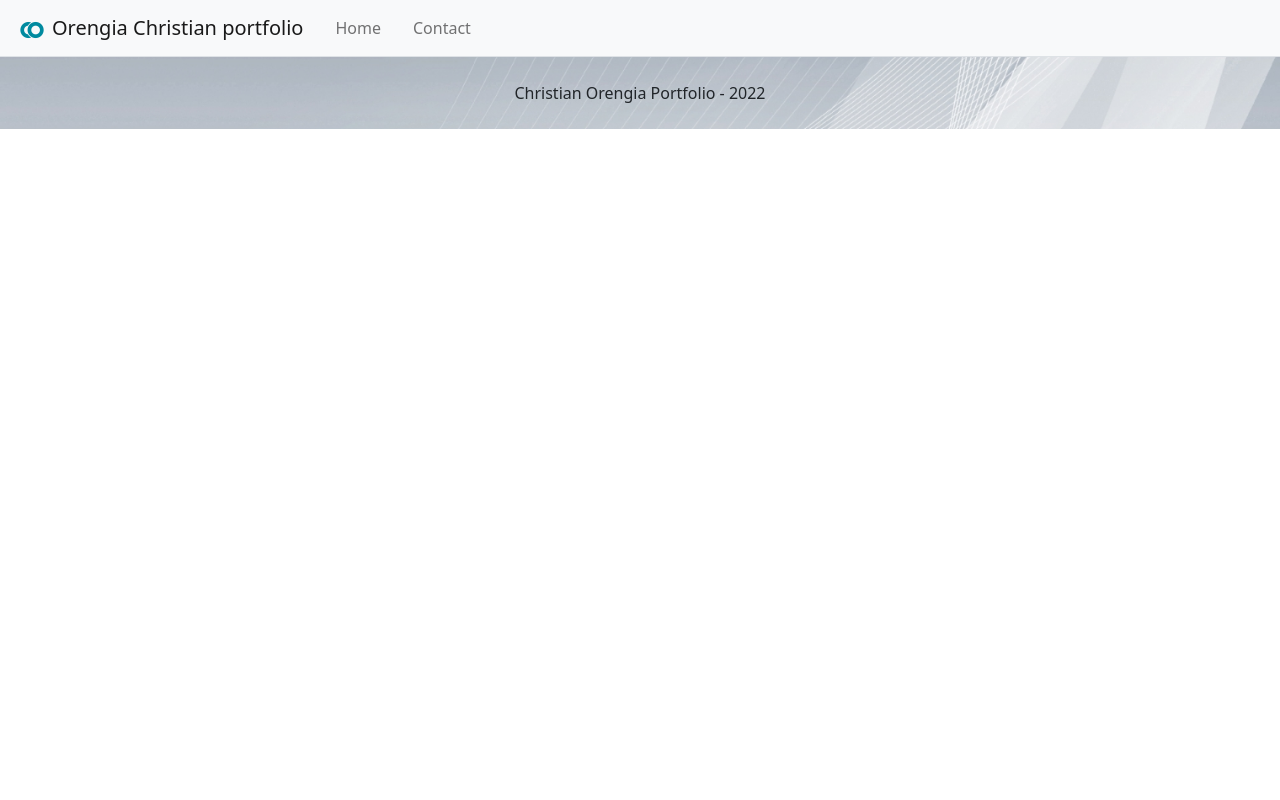
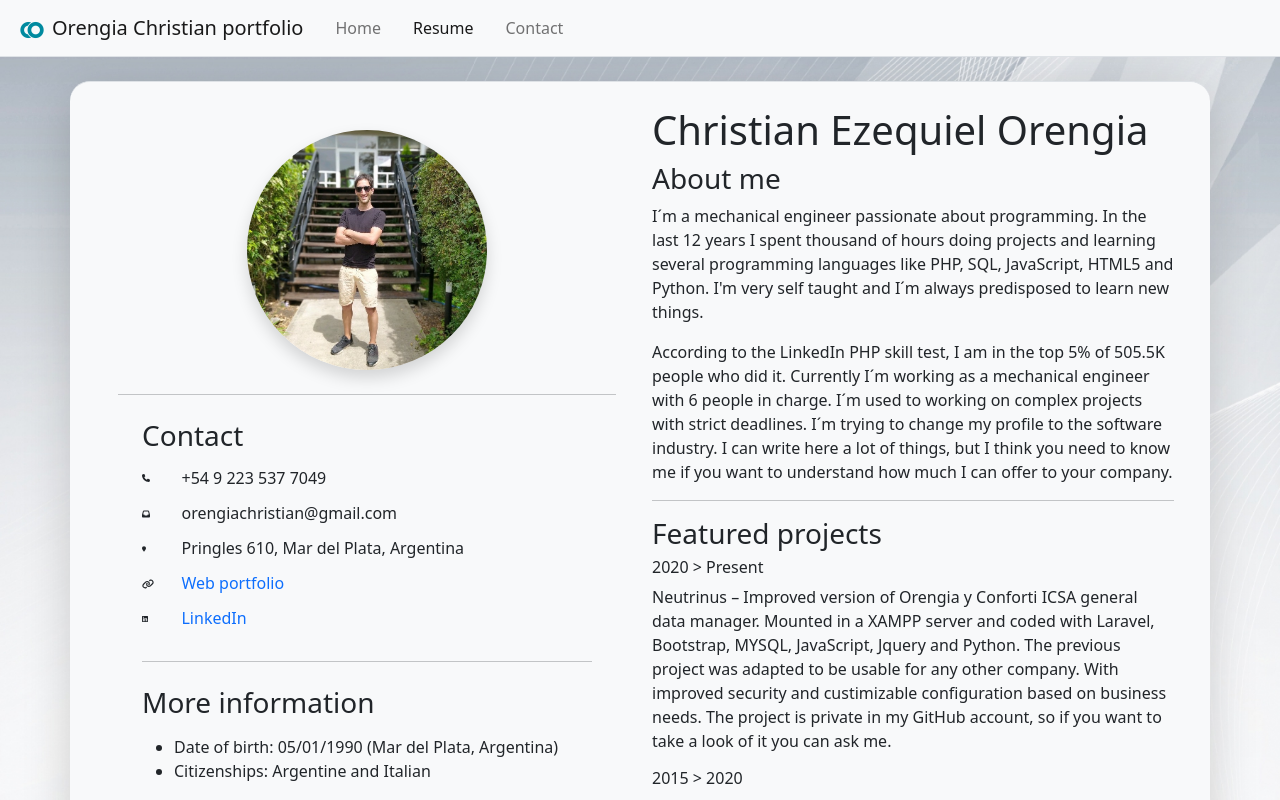
Before and after one commit to mxchristian17/portfolio, a React (Create React App) app: page /resume in a window 1280 px wide. Shown: the top 800 px of the page. Built offline with nearby package versions, Linux system fonts and the light colour scheme.

Commit message:
resume section added

```diff
--- a/src/App.js
+++ b/src/App.js
@@ -6,6 +6,7 @@ import Home from './Components/Home/Home';
 import Contact from './Components/Contact/Contact';
 import Navbar from './Components/Navbar/Navbar.js';
 import Projects from './Components/Projects/Projects';
+import Resume from './Components/Resume/Resume';
 import VrView from './Components/VrView/VrView';
 import Footer from './Components/Footer/Footer';
 
@@ -27,6 +28,7 @@ function App() {
           <Route path="/" element={<Home />} />
           <Route path="contact" element={<Contact />} />
           <Route path="projects/:projectId" element={<Projects />} />
+          <Route path="resume" element={<Resume />} />
           <Route path="vr" element={<VrView />} />
         </Routes>
       </GeneralContextProvider>
--- a/src/Components/Navbar/Navbar.js
+++ b/src/Components/Navbar/Navbar.js
@@ -18,6 +18,9 @@ const Navbar = () => {
                             <NavLink to="../" className="nav-link">Home</NavLink>
                         </li>
                         <li className="nav-item px-2">
+                            <NavLink to="/resume" className="nav-link">Resume</NavLink>
+                        </li>
+                        <li className="nav-item px-2">
                             <NavLink to="/contact" className="nav-link">Contact</NavLink>
                         </li>
                     </ul>
--- a/src/Components/Profile/Profile.js
+++ b/src/Components/Profile/Profile.js
@@ -1,10 +1,11 @@
-import React, { useState } from 'react'
+import React from 'react'
+import ProfilePicture from '../ProfilePicture/ProfilePicture'
 import ProfileData from './ProfileData'
 
 
-const Profile = (props) => {
+const Profile = () => {
 
-  const [loading, setLoading] = useState(true);
+
 
   return (
     <div className="col-md-6 col-lg-4 text-center px-2 py-3 d-flex align-items-center">
@@ -12,14 +13,7 @@ const Profile = (props) => {
 
         <div className="col-8 d-md-none text-start text-sm-center"><ProfileData /></div>
         <div className="col-4 col-md-12 p-0 p-sm-4">
-
-          {loading && <div className="d-flex justify-content-center text-success">
-            <div className="spinner-border m-auto" role="status">
-              <span className="sr-only">Loading...</span>
-            </div>
-          </div>}
-
-          <img onLoad={() => setLoading(false)} src="/images/CEO.png" style={{maxWidth : "15em"}} className={loading ? "d-none" :  "w-100 align-middle rounded-circle shadow"} alt="avatar" />
+          <ProfilePicture />
           <div className="d-none d-md-block pt-2"><ProfileData /></div>
         </div>
 
--- /dev/null
+++ b/src/Components/ProfilePicture/ProfilePicture.js
@@ -0,0 +1,20 @@
+import React, { useState } from 'react'
+
+const ProfilePicture = () => {
+
+    const [loading, setLoading] = useState(true);
+
+  return (
+    <div>
+        {loading && <div className="d-flex justify-content-center text-success">
+            <div className="spinner-border m-auto" role="status">
+              <span className="sr-only">Loading...</span>
+            </div>
+        </div>}
+
+        <img onLoad={() => setLoading(false)} src="/images/CEO.png" style={{maxWidth : "15em"}} className={loading ? "d-none" :  "w-100 align-middle rounded-circle shadow"} alt="avatar" />
+    </div>
+  )
+}
+
+export default ProfilePicture
--- a/src/Components/Resume/Resume.js
+++ b/src/Components/Resume/Resume.js
@@ -1,8 +1,128 @@
+import { faLinkedin } from '@fortawesome/free-brands-svg-icons'
+import { faInbox, faLink, faLocationPin, faPhone } from '@fortawesome/free-solid-svg-icons'
+import { FontAwesomeIcon } from '@fortawesome/react-fontawesome'
 import React from 'react'
+import ProfilePicture from '../ProfilePicture/ProfilePicture'
 
 const Resume = () => {
+
   return (
-    <div>Resume</div>
+    <section className="container">
+      <div className="row px-3 px-md-4 py-4 mt-4 justify-content-md-center bg-light border-top border-bottom rounded rounded-3 shadow-lg">
+        <article className="col-12 col-lg-6 p-lg-4">
+
+          <h1 className="d-block d-lg-none pb-4">Christian Ezequiel Orengia</h1>
+
+          <ProfilePicture />
+
+          <hr className="my-4" />
+
+          <div className="text-start px-lg-4">
+            <h3 className="mb-3">Contact</h3>
+            <div className="row mb-2">
+              <div className="col-1"><FontAwesomeIcon className="h6 align-middle pe-2" icon={ faPhone } /></div>
+              <div className="col-10 h6"><a href="https://api.whatsapp.com/send?phone=5492235377049&text=Hi%20Christian!I%20want%20to%20offer%20you%20a%20job!" rel="noreferrer" alt="Whatsapp" target="_blank" className="text-decoration-none text-dark">+54 9 223 537 7049</a></div>
+            </div>
+            <div className="row mb-2">
+              <div className="col-1"><FontAwesomeIcon className="h6 align-middle pe-2" icon={ faInbox } /></div>
+              <div className="col-10 h6"><a href="mailto:orengiachristian@gmail.com" className="text-decoration-none text-dark">orengiachristian@gmail.com</a></div>
+            </div>
+            <div className="row mb-2">
+              <div className="col-1"><FontAwesomeIcon className="h6 align-middle pe-2" icon={ faLocationPin } /></div>
+              <div className="col-10 h6">Pringles 610, Mar del Plata, Argentina</div>
+            </div>
+            <div className="row mb-2">
+              <div className="col-1"><FontAwesomeIcon className="h6 align-middle pe-2" icon={ faLink } /></div>
+              <div className="col-10 h6"><a href="https://ceoportfolio.netlify.app/" className="text-decoration-none">Web portfolio</a></div>
+            </div>
+            <div className="row mb-2">
+              <div className="col-1"><FontAwesomeIcon className="h6 align-middle pe-2" icon={ faLinkedin } /></div>
+              <div className="col-10 h6"><a href="https://www.linkedin.com/in/orengiachristian/" className="text-decoration-none">LinkedIn</a></div>
+            </div>
+
+            <hr className="my-4" />
+
+            <h3 className="mb-3">More information</h3>
+
+            <ul>
+              <li>Date of birth: 05/01/1990 (Mar del Plata, Argentina)</li>
+              <li>Citizenships: Argentine and Italian</li>
+            </ul>
+
+          </div>
+
+        </article>
+        <article className="col-12 col-lg-6 text-start">
+          <h1 className="d-none d-lg-block">Christian Ezequiel Orengia</h1>
+
+          <hr className="d-block d-lg-none" />
+
+          <h3>About me</h3>
+          <p>I´m a mechanical engineer passionate about programming. In the last 12 years I spent thousand of hours doing projects and learning several programming languages like PHP, SQL, JavaScript, HTML5 and Python. I'm very self taught and I´m always predisposed to learn new things.</p>
+          <p>According to the LinkedIn PHP skill test, I am in the top 5% of 505.5K people who did it. Currently I´m working as a mechanical engineer with 6 people in charge. I´m used to working on complex projects with strict deadlines. I´m trying to change my profile to the software industry. I can write here a lot of things, but I think you need to know me if you want to understand how much I can offer to your company.</p>
+
+          <hr />
+
+          <h3>Featured projects</h3>
+
+          <h6>2020 {'>'} Present</h6>
+          <p>Neutrinus – Improved version of Orengia y Conforti ICSA general data manager. Mounted in a XAMPP server and coded with Laravel, Bootstrap, MYSQL, JavaScript, Jquery and Python. The previous project was adapted to be usable for any other company. With improved security and custimizable configuration based on business needs. The project is private in my GitHub account, so if you want to take a look of it you can ask me.</p>
+          <h6>2015 {'>'} 2020</h6>
+          <p>Orengia y Conforti ICSA general data manager – Mounted into a XAMPP server and coded in PHP, MYSQL, JavaScript, Jquery, Bootstrap and Java.</p>
+
+          <h6>2010 {'>'} 2013</h6>
+          <p>IngenieriaMDP – Web campus for students of “Facultad de Ingeniería de la Universidad Nacional de Mar del Plata”. Made in a webserver with PHP, JavaScript, CSS, HTML. It had 600 users with work groups to carry out university assignments, special features for teachers who can upload exam grades, internal chat, and a lot of other related features.</p>
+
+          <hr />
+
+          <h3>Academic training</h3>
+
+          <h6>University studies</h6>
+          <p>2008 {'>'} 2014 – Mechanical Engineer (5 year career). General average: 7,40 (Facultad de Ingeniería de la Universidad Nacional de Mar del Plata)</p>
+
+          <h6>Courses</h6>
+          <ul>
+            <li>2022 - React Js (by Coderhouse) Accomplished in the top 10% of 120 students</li>
+            <li>2021 - Introduction to Computer Science and Programming Using Python (by MIT)</li>
+            <li>2014 - Autocad 2D / 3D (50hs ; ERP Campus Virtual)</li>
+            <li>2005 {'>'} 2007 - AutoCAD 2D y 3D (144hs ; Instituto Industrial Pablo Tavelli)</li>
+          </ul>
+
+          <hr />
+
+          <h3>Other work experience</h3>
+
+          <h6>Mechanical Engineer</h6>
+          <p>2015 {'>'} Present Development engineering in technical office; Planning and supervision of production with 6 people in charge in Orengia y Conforti ICSA.</p>
+          <p>2015 {'>'} Design and calculation of modification of advertising trailer for loads of up to 4tn</p>
+          <p>2015 {'>'} Design and calculation of an automatic pipe straightening machine (industrial) for the company REFMAR S.R.L. With FESTO electronics, PLC and HMI.</p>
+          <p>2015 {'>'} PLC programming of polyurethane dispenser for oil filters (MANN-HUMEL) in Orengia and Conforti I.C.S.A.</p>
+          <p>2014 {'>'} Project supervisor and designer in the engineering area corresponding to Del Plata Ingeniería S.A. for oil industry.</p>
+          <p>2013/2014 {'>'} Provisional Professor in Metrology and Quality Control of the 7th year of the Pablo Tavelli Industrial Institute</p>
+          <p>2013/2014 {'>'} Provisional Professor in Mechanical Systems of the 7th year of the Pablo Tavelli Industrial Institute</p>
+          <p>2013/2014 {'>'} Substitute Professor in Mechanical Systems 6th year at the Pablo Tavelli Industrial Institute</p>
+          <p>2013 {'>'} Two weeks as a 5th year substitute professor in Mechanics and Mechanisms at the Pablo Tavelli Industrial Institute</p>
+          <p>2013 {'>'} Two months of programmer of CNC machining centers in ISO language</p>
+
+          <hr />
+
+          <h3>Languages</h3>
+
+          <h6>Spanish</h6>
+          <p>Native</p>
+
+          <h6>Written English</h6>
+          <p>Advanced</p>
+
+          <h6>Oral English</h6>
+          <p>Intermidiate - Advanced</p>
+
+          <h6>Written Italian</h6>
+          <p>Intermidiate</p>
+
+        </article>
+      </div>
+    </section>
   )
 }
 
```
